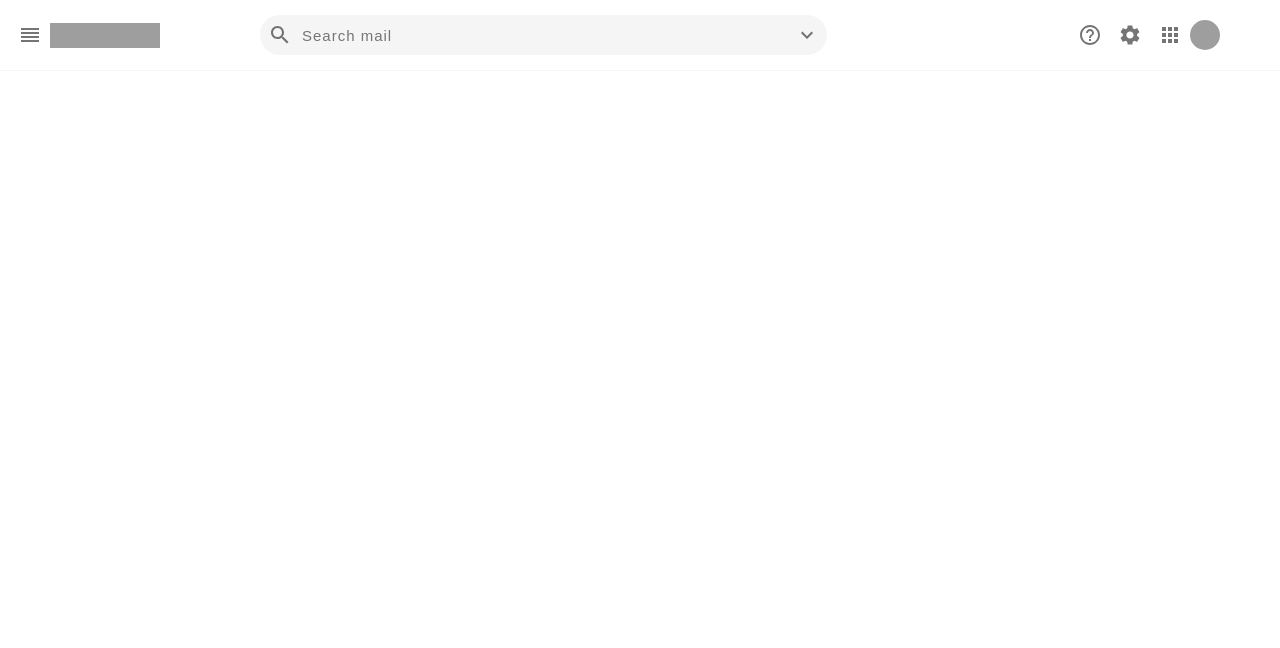
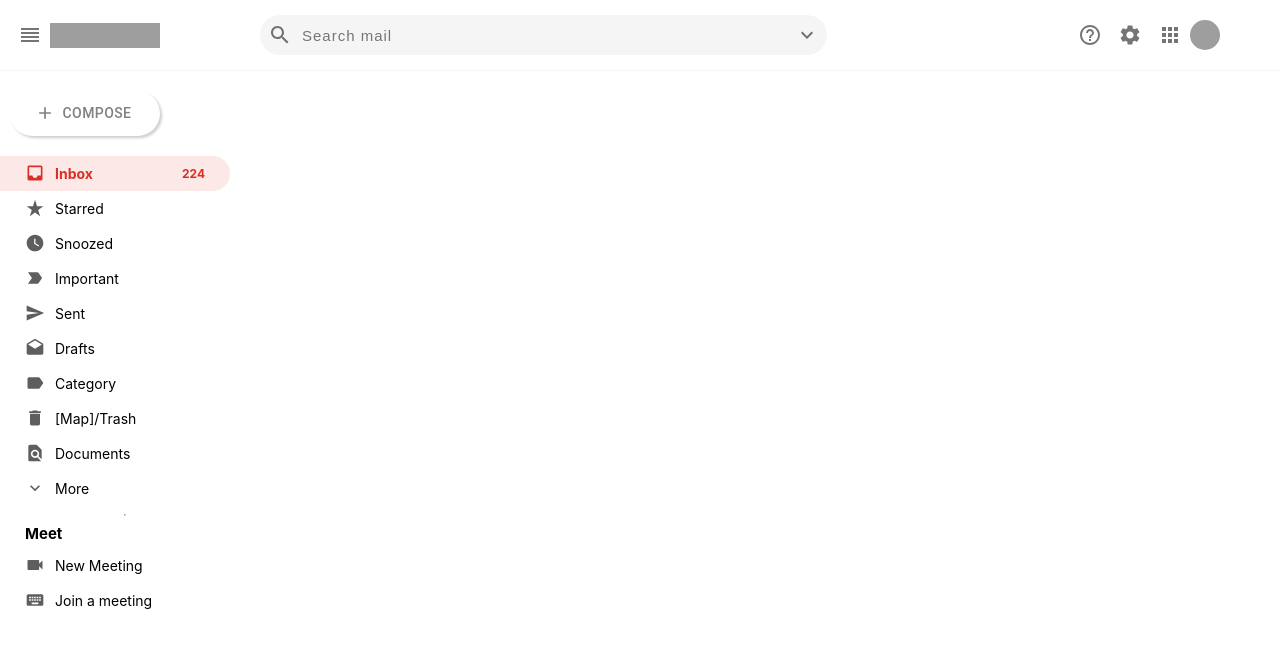
Before and after one commit to abhi620195/gmail-clone, a React (Create React App) app: page / in a window 1280 px wide. Shown: the top 648 px of the page. Built offline with nearby package versions, Linux system fonts and the light colour scheme; grey boxes are pictures that could not be loaded.

Commit message:
sidebarleft__completed

```diff
--- a/src/App.js
+++ b/src/App.js
@@ -1,10 +1,14 @@
 import React from 'react';
 import Header from './Header';
+import Sidebar from './Sidebar';
 
 function App() {
   return (
     <div className="App">
-     <Header/>
+      <Header />
+      <div className='app__body'>
+        <Sidebar />
+      </div>
     </div>
   );
 }
--- /dev/null
+++ b/src/Sidebar.js
@@ -0,0 +1,44 @@
+import React from 'react';
+import Button from '@mui/material/Button';
+import AddIcon from '@mui/icons-material/Add';
+import Sidebaroptions from './Sidebaroptions';
+import InboxIcon from '@mui/icons-material/Inbox';
+import StarRateIcon from '@mui/icons-material/StarRate';
+import WatchLaterIcon from '@mui/icons-material/WatchLater';
+import SendIcon from '@mui/icons-material/Send';
+import DraftsIcon from '@mui/icons-material/Drafts';
+import LabelIcon from '@mui/icons-material/Label';
+import DeleteIcon from '@mui/icons-material/Delete';
+import FindInPageIcon from '@mui/icons-material/FindInPage';
+import ExpandMoreIcon from '@mui/icons-material/ExpandMore';
+import LabelImportantIcon from '@mui/icons-material/LabelImportant';
+import VideocamIcon from '@mui/icons-material/Videocam';
+import KeyboardIcon from '@mui/icons-material/Keyboard';
+import './css/sidebar.css'
+
+const Sidebar = () => {
+  return (
+    <div className='sidebar'>
+      <Button startIcon={<AddIcon />} className='compose__btn'>compose</Button>
+
+      <Sidebaroptions Icon={InboxIcon} title={"Inbox"} number='224' isactive={true} />
+      <Sidebaroptions Icon={StarRateIcon} title={"Starred"} number={500} />
+      <Sidebaroptions Icon={WatchLaterIcon} title={"Snoozed"} number={300} />
+      <Sidebaroptions Icon={LabelImportantIcon} title={'Important'} number={452} />
+
+      <Sidebaroptions Icon={SendIcon} title="Sent" number={254} />
+      <Sidebaroptions Icon={DraftsIcon} title="Drafts" number={258} />
+      <Sidebaroptions Icon={LabelIcon} title="Category" number={258} />
+      <Sidebaroptions Icon={DeleteIcon} title="[Map]/Trash" number={258} />
+      <Sidebaroptions Icon={FindInPageIcon} title="Documents" number={258} />
+      <Sidebaroptions Icon={ExpandMoreIcon} title="More" number={258} />
+      <hr/>
+      <h3 className='sidebarOptions__heading'>Meet</h3>
+      <Sidebaroptions Icon={VideocamIcon} title={"New Meeting"} />
+      <Sidebaroptions Icon={KeyboardIcon} title={'Join a meeting'} />
+
+    </div>
+  )
+}
+
+export default Sidebar;
--- /dev/null
+++ b/src/Sidebaroptions.js
@@ -0,0 +1,14 @@
+import React from 'react';
+import './css/sidebaroptions.css';
+
+const Sidebaroptions = ({Icon,title,number,isactive}) => {
+  return (
+    <div className={`sidebarOptions ${isactive && "sidebarOptions--active"}`}>
+        <Icon />
+        <h4>{title}</h4>
+        <p>{number}</p>
+    </div>
+  )
+}
+
+export default Sidebaroptions;
--- /dev/null
+++ b/src/css/sidebar.css
@@ -0,0 +1,22 @@
+.sidebar {
+    display: flex;
+    flex-direction: column;
+}
+
+.compose__btn {
+    color: gray !important;
+    padding: 10px 20px !important;
+    border-radius: 40px !important;
+    box-shadow: 2px 2px 3px #ccc;
+    margin-top: 20px !important;
+    margin-bottom: 20px !important;
+    margin-left: 10px !important;
+    max-width: 150px;
+}
+
+.sidebarOptions__heading {
+    font-size: 15px;
+    margin: 0;
+    margin-left: 25px;
+    margin-bottom: 5px;
+}
--- /dev/null
+++ b/src/css/sidebaroptions.css
@@ -0,0 +1,48 @@
+.sidebarOptions {
+    display: flex;
+    align-items: center;
+    height: 35px;
+    border-top-right-radius: 20px;
+    border-bottom-right-radius: 20px;
+    padding: 0px 25px;
+    margin-right: 20px;
+}
+
+.sidebarOptions svg {
+    color: rgb(94, 94, 94);
+    font-size: 20px;
+    width: 20px;
+}
+
+.sidebarOptions h4 {
+    font-size: 14px;
+    flex: 1;
+    margin-left: 10px;
+    font-weight: normal;
+}
+
+.sidebarOptions:hover {
+    cursor: pointer;
+    background-color: whitesmoke;
+}
+
+.sidebarOptions p {
+    opacity: 1;
+    color: rgb(94, 94, 94);
+    font-size: 12px;
+    opacity: 0;
+}
+
+.sidebarOptions--active {
+    background-color: #fce8e6;
+}
+
+.sidebarOptions--active h4,
+.sidebarOptions--active p,
+.sidebarOptions--active svg
+{
+
+    color: #d93025;
+    font-weight: bold;
+    opacity: 1 !important;
+}
--- a/src/index.css
+++ b/src/index.css
@@ -11,3 +11,8 @@
   font-family: source-code-pro, Menlo, Monaco, Consolas, 'Courier New',
     monospace;
 }
+
+.app__body {
+  display: grid;
+  grid-template-columns: 250px auto 50px;
+}
```
